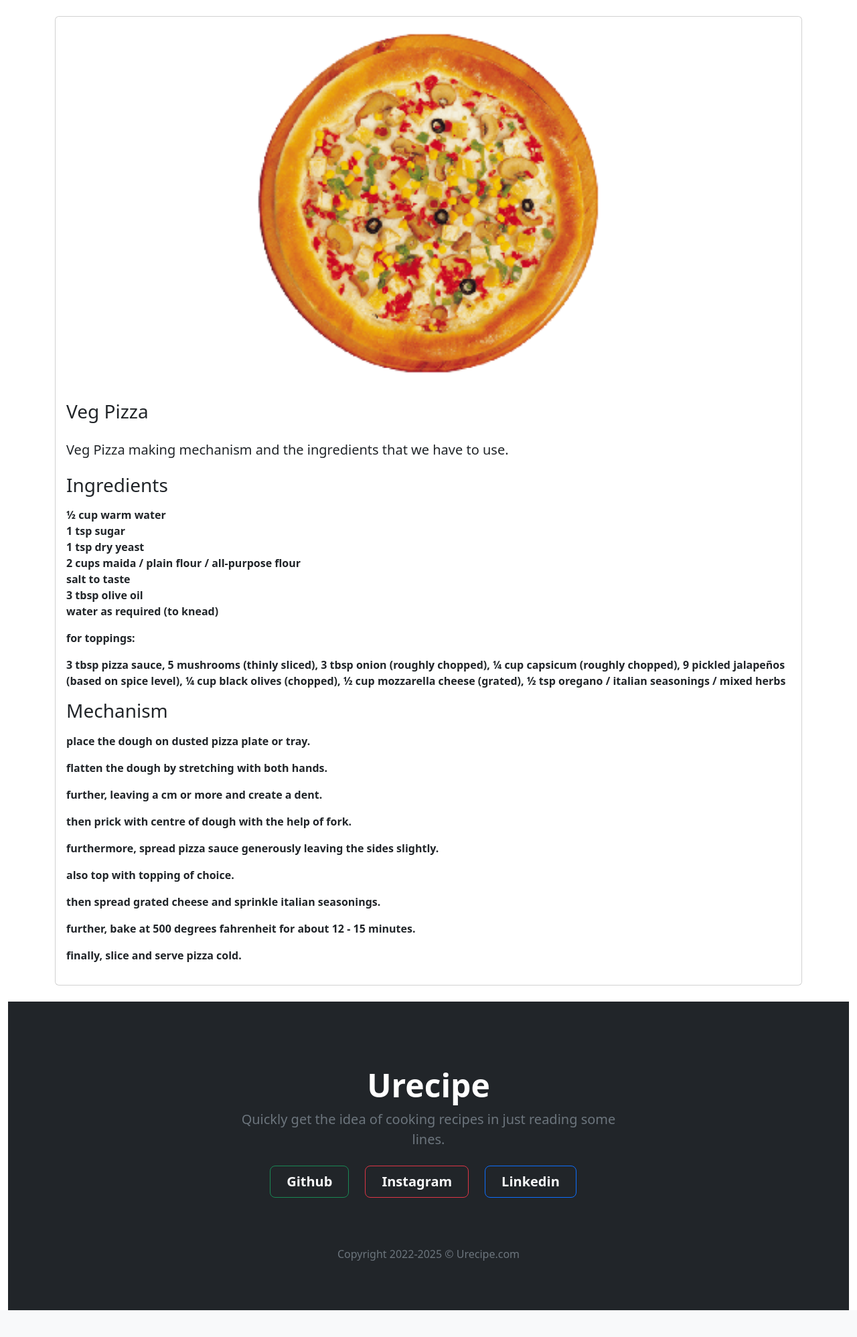
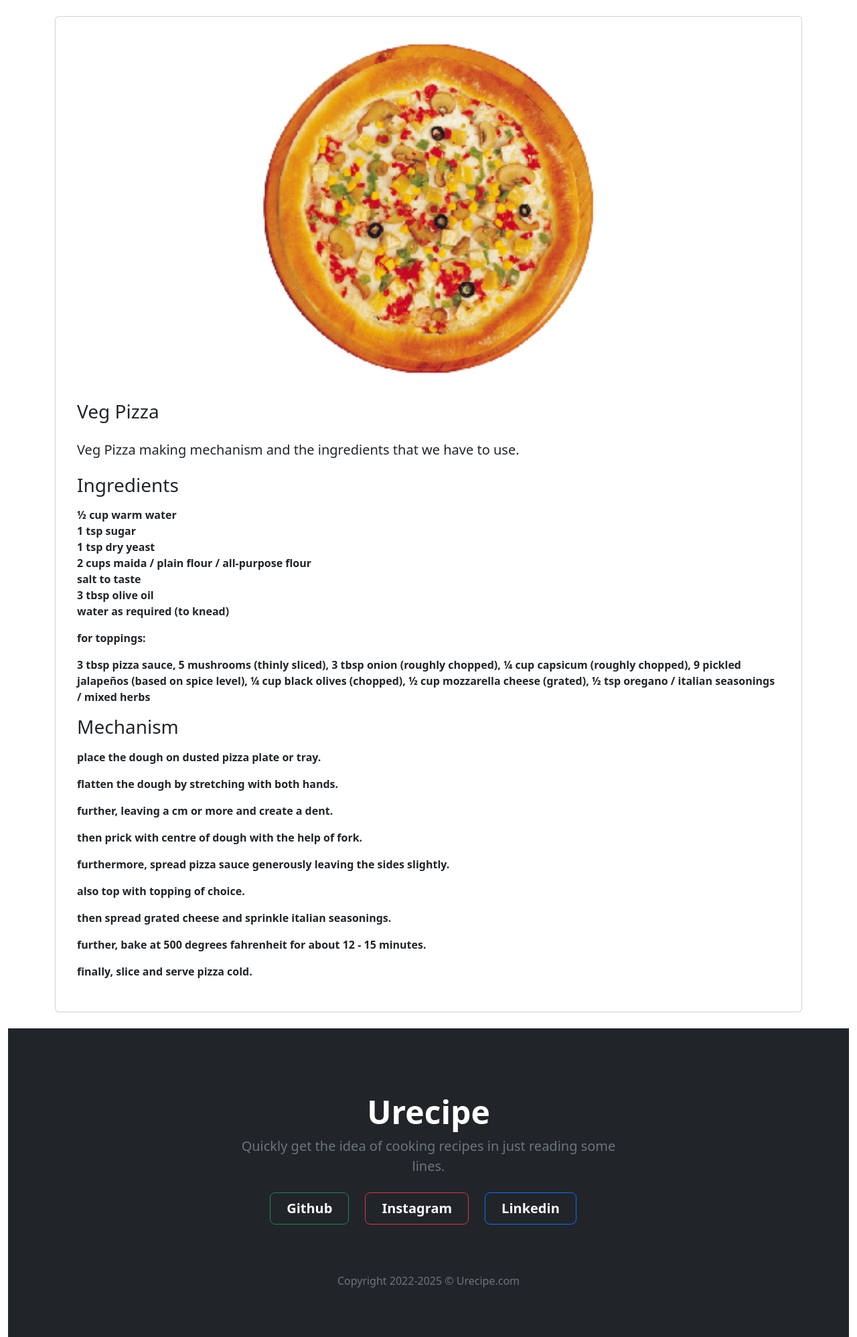
Before and after one commit to KapilKumar2002/Urecipe, a Django app: page /1/ in a window 1280 px wide. Shown: the part 62-2059 px from the top of the page at 67% size. Before the commit the page ends 2019 px from the top, so only its background shows below. Run offline with Django 4.2, Linux system fonts and the light colour scheme; data comes from the database, SQL or seed files in the repository.

Commit message:
Update recipe.html

```diff
--- a/app/templates/app/recipe.html
+++ b/app/templates/app/recipe.html
@@ -2,7 +2,7 @@
 {% block title %} {{recipe.recipe_name}} {% endblock title %}
 {% block content %}
 <div class="container my-4">
-  <div class="card d-flex align-items-center">
+  <div class="card d-flex align-items-center p-3">
     <img class="card-img-top" src="{{recipe.recipe_image.url}}" alt="Card image top" style="width: 50%;height: 50%;">
     <div class="card-body">
       <h3 class="card-title">{{recipe.recipe_name}}</h3><br>
```
